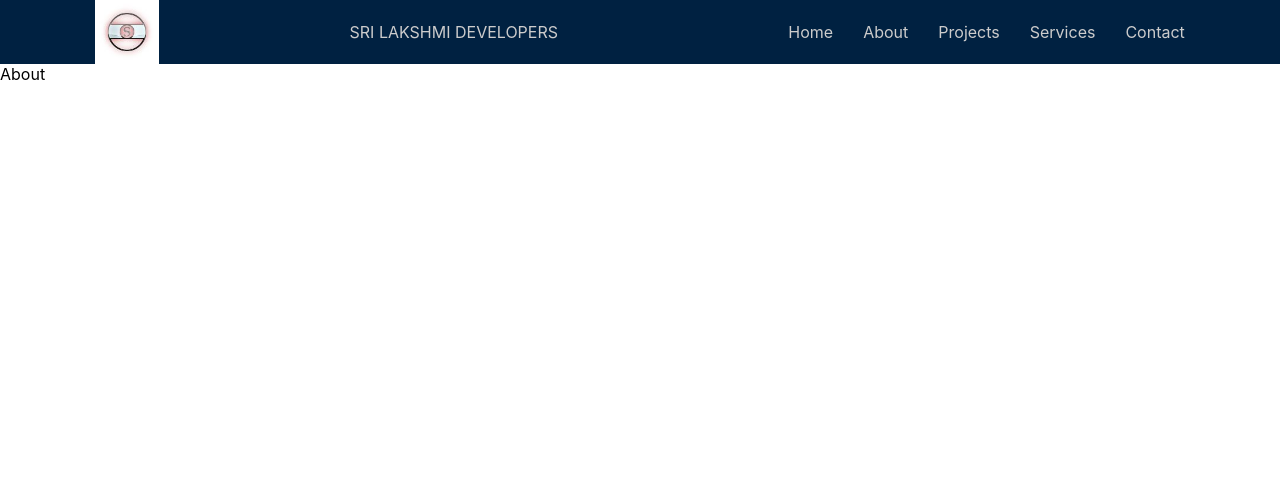
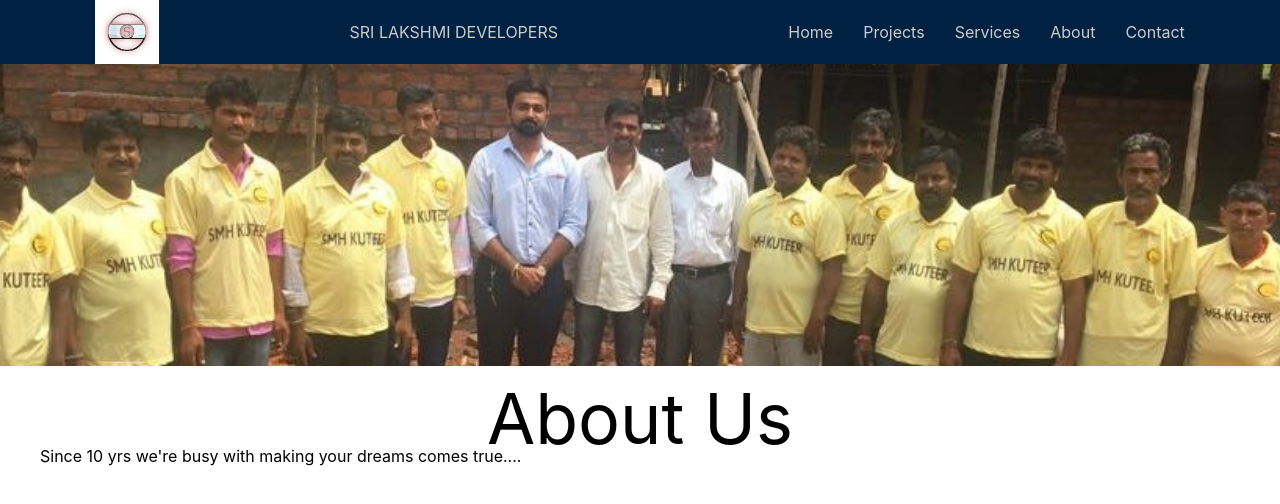
Before and after one commit to Hellomurthy/srilakshmidevelopers1, a React (Create React App) app: page /About in a window 1280 px wide. Shown: the top 504 px of the page. Built offline with nearby package versions, Linux system fonts and the light colour scheme.

Commit message:
Developed AboutUs Page

```diff
--- a/src/App.js
+++ b/src/App.js
@@ -15,9 +15,9 @@
         <Navbar />
         <Routes>
           <Route path="/" element={<Home />} />
-          <Route path="/About" element={<About />} />
           <Route path="/Projects" element={<Projects />} />
           <Route path="/Services" element={<Services />} />
+          <Route path="/About" element={<About />} />
           <Route path="/Contact" element={<Contact />} />
         </Routes>
       </Router>
--- a/src/Components/navbar.jsx
+++ b/src/Components/navbar.jsx
@@ -27,13 +27,13 @@
           <Link to="/">Home</Link>
         </li>
         <li className="nav__item">
-            <Link to="/About">About</Link>
-        </li>
-        <li className="nav__item">
             <Link to="/Projects">Projects</Link>
         </li>
         <li className="nav__item">
             <Link to="/Services">Services</Link>
+        </li>
+        <li className="nav__item">
+            <Link to="/About">About</Link>
         </li>
         <li className="nav__item">
             <Link to="/Contact">Contact</Link>
--- /dev/null
+++ b/src/helpers/ProjectsCompleted.js
@@ -0,0 +1,24 @@
+import Project4 from '../assets/projects/project4.jpg';
+import Project5 from '../assets/projects/project5.jpg';
+import Project6 from '../assets/projects/project6.jpg';
+
+export const ProjectsCompleted = [
+    {
+        name:"Project 4",
+        image:Project4,
+        location:"",
+        description:"Wonder View"
+    },
+    {
+        name:"Project 5",
+        image:Project5,
+        location:"",
+        description:"Decent View"
+    },
+    {
+        name:"Project 6",
+        image:Project6,
+        location:"",
+        description:"Broad View"
+    },
+]
--- a/src/pages/About.js
+++ b/src/pages/About.js
@@ -1,10 +1,20 @@
 import React from 'react';
 import {Link} from "react-router-dom";
-import BannerImage from './../assets/Home.JPG';
+import AboutUs from './../assets/projects/Aboutus.jpg';
+import "../styles/About.css";
 
 function About(){
     return (
-        <div>About</div>
+        <div className='about'>
+            <div className='aboutTop' style={{backgroundImage:`url(${AboutUs})`}} ></div>
+            <div className='aboutBottom'>
+                <h1>About Us</h1>
+                <p>
+                Since 10 yrs we're busy with making your dreams comes true....
+                </p>
+
+            </div>
+        </div>
     )
 }
 export default About;
--- a/src/pages/Home.js
+++ b/src/pages/Home.js
@@ -5,7 +5,7 @@
 
 function Home(){
     return (
-        <div className="home" style={{backgroundImage: `url(${BannerImage})`}}>Home</div>
+        <div className="home" style={{backgroundImage: `url(${BannerImage})`}}></div>
     )
 }
 export default Home;
--- a/src/pages/Projects.js
+++ b/src/pages/Projects.js
@@ -1,6 +1,7 @@
 import React from 'react';
 import {Link} from "react-router-dom";
 import {ProjectsUC} from '../helpers/ProjectsUC';
+import {ProjectsCompleted} from '../helpers/ProjectsCompleted';
 import Project from '../Components/Project'
 import "../styles/projects.css";
 
@@ -24,9 +25,9 @@
             </div>
         </div>
         <div className="project">
-        <h1 className="projectTitle">Projects in progress...</h1>
+        <h1 className="projectTitle">Projects Completed</h1>
         <div className="projectList">
-            {ProjectsUC.map((project, key) => {
+            {ProjectsCompleted.map((project, key) => {
                 return(
                     <Project
                         key={key}
--- /dev/null
+++ b/src/styles/About.css
@@ -0,0 +1,37 @@
+.about {
+    width: 100%;
+    height: 90vh;
+    display: flex;
+    flex-direction: column;
+  }
+
+  .aboutTop {
+    width: 100%;
+    height: 45%;
+    background-position: center;
+    background-repeat: no-repeat;
+    background-size: cover;
+    font-family: "Gill Sans", "Gill Sans MT", Calibri, "Trebuchet MS", sans-serif;
+  }
+
+  .aboutBottom {
+    display: flex;
+    flex-direction: column;
+    height: 55%;
+    align-items: center;
+    margin-top: 50px;
+  }
+
+  .aboutBottom p {
+    width: 1200px;
+  }
+
+  .about .aboutBottom h1 {
+    font-weight: 400;
+    font-size: 70px;
+    color: black;
+    height: 30px;
+    display: flex;
+    justify-content: center;
+    transform: translateY(-40px);
+  }
```
